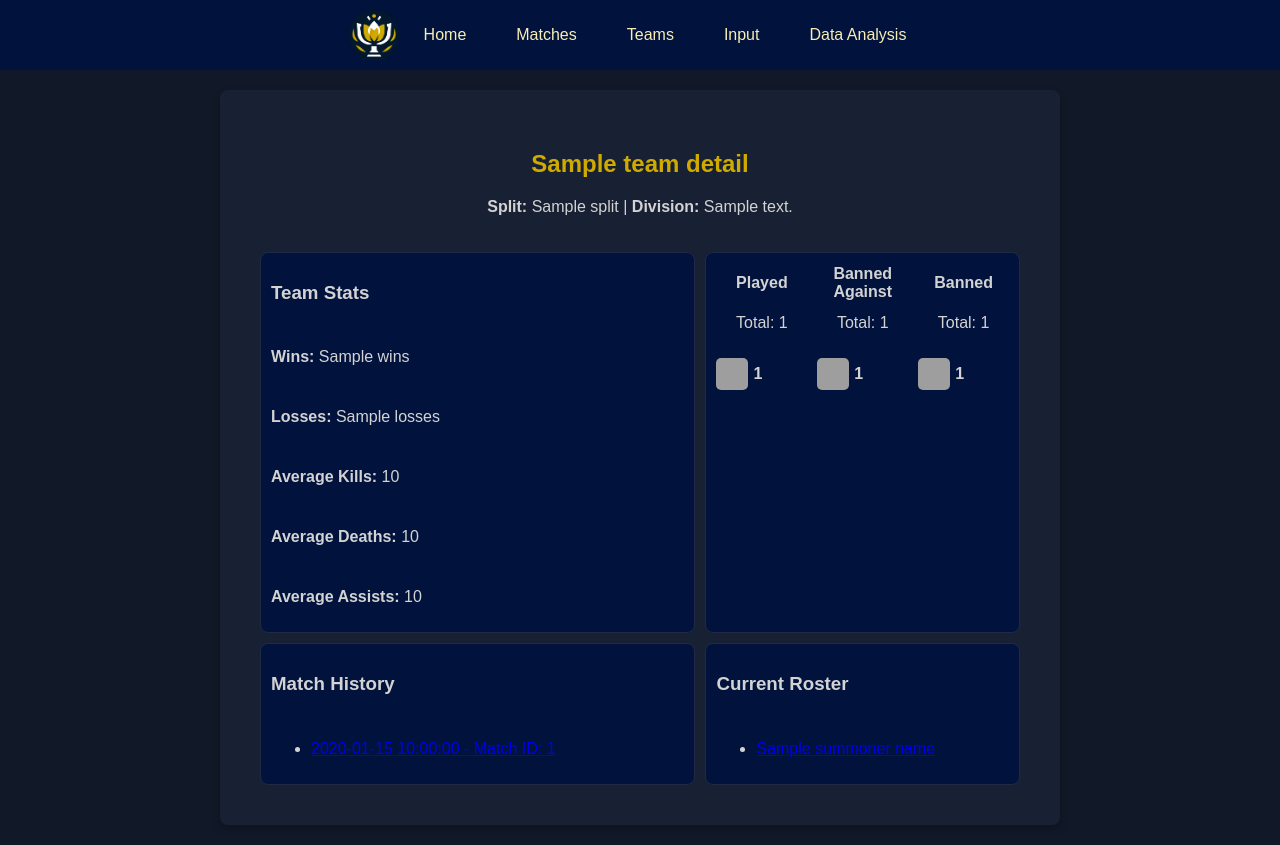
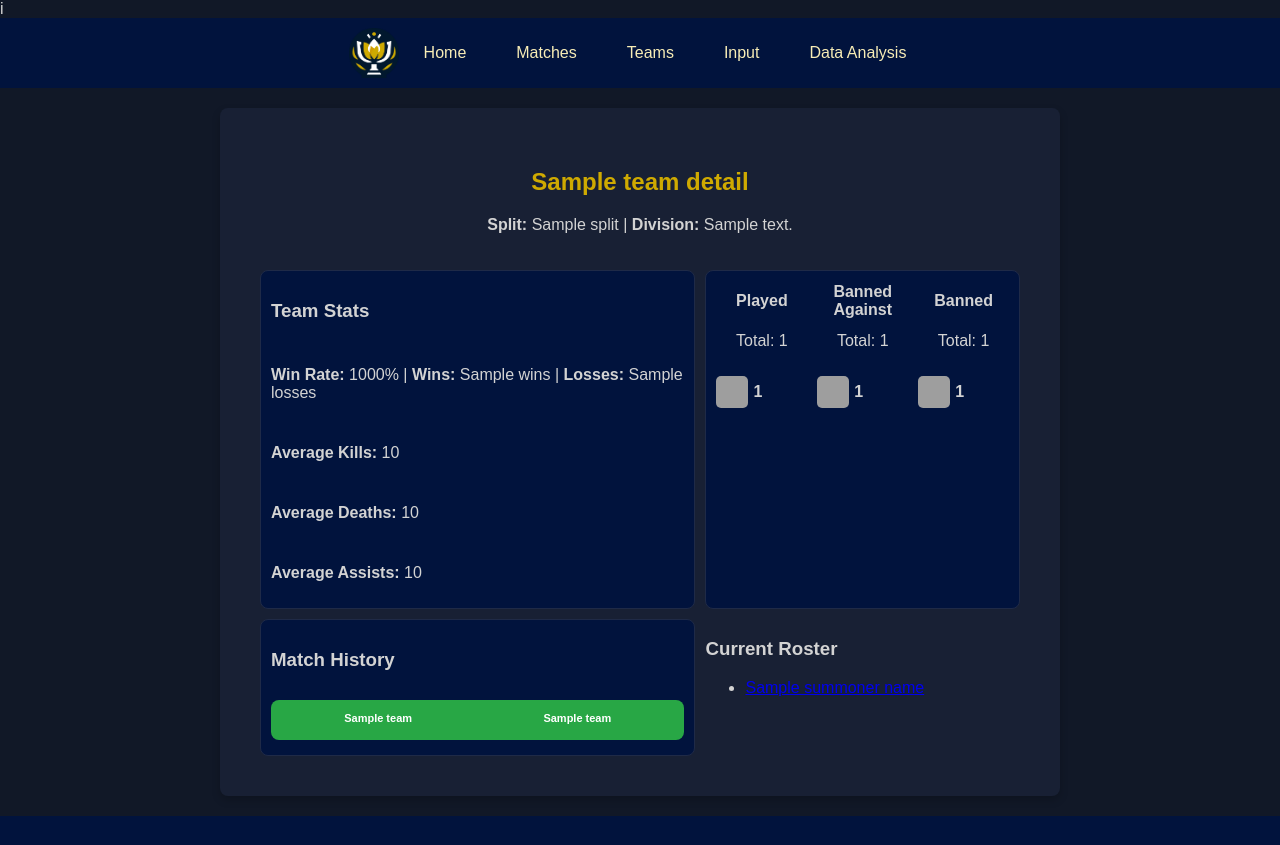
Before and after one commit to LotusHag/LoLApiVersion1, a Flask app: template templates/team_detail.html in a window 1280 px wide. After the commit the page ends 816 px from the top, so only its background shows below. Run offline with Flask 3, Linux system fonts and the light colour scheme; the template is opened without the code that fills it: most values are stand-ins (such as "Sample title", 1, 10 or a date in 2020); grey boxes are pictures that could not be loaded.

Commit message:
fixed team_detail (except for players and champ winrates and extra stats and /5 for all the stats)

```diff
--- a/app.py
+++ b/app.py
@@ -246,6 +246,7 @@ def team_detail(object_id):
     team = db['teams'].find_one({"_id": ObjectId(object_id)})
 
     if not team:
+        print("Team not found")
         return "Team not found", 404
 
     # Retrieve current roster
@@ -256,27 +257,67 @@ def team_detail(object_id):
     team['current_roster'] = current_roster
 
     # Fetch the last 10 matches and their details
-    match_history_ids = team.get('match_history', [])[-10:]
+    match_history_ids = team.get('match_history', [])
     matches = list(db['matches'].find({
         '_id': {
             '$in': [ObjectId(match_id) for match_id in match_history_ids if ObjectId.is_valid(match_id)]
         }
     }))
+
+    # Initialize wins and losses counters
+    wins = 0
+    losses = 0
+
+    # Debugging output for matches fetched
+    print(f"Total matches found: {len(matches)}")
+
+    # Get the team's name for comparison
+    current_team_name = team.get('team_name', 'Unknown')
+
+    # Process each match to determine wins and losses
     for match in matches:
-        game_start_timestamp = match.get('data', {}).get('game_start_timestamp')
-        match['date'] = datetime.utcfromtimestamp(game_start_timestamp / 1000).strftime('%Y-%m-%d %H:%M:%S') if game_start_timestamp else "Date not available"
+        print(f"Processing match: {match.get('_id')}")
 
-        resolved_teams = []
-        for team_id in match.get('teams', []):
-            resolved_team = db['teams'].find_one(
-                {"_id": ObjectId(team_id)} if ObjectId.is_valid(team_id) else {"team_name": team_id}
-            )
-            resolved_teams.append(resolved_team if resolved_team else {"team_name": team_id})
-        match['teams'] = resolved_teams
+        # Extract teams involved in the match
+        match_teams = match.get('teams', [])
+        print(f"Teams in match: {match_teams}")
+
+        # Ensure the current team is part of this match
+        if current_team_name not in match_teams:
+            print(f"Current team ({current_team_name}) is NOT in the match.")
+            continue
+
+        # Retrieve the winner information based on team ID
+        match_info = match.get('data', {}).get('info', {}).get('teams', [])
+        if len(match_info) != 2:
+            print("Match info does not have exactly two teams.")
+            continue
+
+        # Map the team names to their respective IDs
+        team_100_name = match_teams[0] if match_info[0]['teamId'] == 100 else match_teams[1]
+        team_200_name = match_teams[1] if match_info[1]['teamId'] == 200 else match_teams[0]
+
+        print(f"Team 100: {team_100_name}, Team 200: {team_200_name}")
+
+        # Determine if the current team won or lost
+        if current_team_name == team_100_name and match_info[0]['win']:
+            wins += 1
+            print(f"Current team ({current_team_name}) won the match. Total wins: {wins}")
+        elif current_team_name == team_200_name and match_info[1]['win']:
+            wins += 1
+            print(f"Current team ({current_team_name}) won the match. Total wins: {wins}")
+        else:
+            losses += 1
+            print(f"Current team ({current_team_name}) lost the match. Total losses: {losses}")
+
+    # Debug output for final win/loss tally
+    print(f"Final Wins: {wins}, Final Losses: {losses}")
 
     team['match_history'] = matches
+    team['wins'] = wins
+    team['losses'] = losses
 
-    # Ensure `latestVersion` and `championMap` are passed correctly
+    # Pass `latestVersion` and `championMap` correctly
     return render_template('team_detail.html', team_detail=team, latestVersion=latest_version, championMap=champion_map)
 
 
--- a/templates/team_detail.html
+++ b/templates/team_detail.html
@@ -1,4 +1,4 @@
-<!-- templates/team_detail.html -->
+i<!-- templates/team_detail.html -->
 
 {% extends 'base.html' %}
 
@@ -15,8 +15,7 @@
         <!-- Stats Section -->
         <div class="stats-section">
             <h3>Team Stats</h3>
-            <p><strong>Wins:</strong> {{ team_detail['stats_totals'].get('wins', 0) }}</p>
-            <p><strong>Losses:</strong> {{ team_detail['stats_totals'].get('losses', 0) }}</p>
+            <p><strong>Win Rate:</strong> {{ (team_detail['wins'] / (team_detail['wins'] + team_detail['losses'])) * 100 | round(1) }}% | <strong>Wins:</strong> {{ team_detail['wins'] }} | <strong>Losses:</strong> {{ team_detail['losses'] }}</p>
             <p><strong>Average Kills:</strong> {{ (team_detail['stats_totals'].get('kills', 0) / (team_detail['stats_totals'].get('matches', 1))) | round(1) }}</p>
             <p><strong>Average Deaths:</strong> {{ (team_detail['stats_totals'].get('deaths', 0) / (team_detail['stats_totals'].get('matches', 1))) | round(1) }}</p>
             <p><strong>Average Assists:</strong> {{ (team_detail['stats_totals'].get('assists', 0) / (team_detail['stats_totals'].get('matches', 1))) | round(1) }}</p>
@@ -97,9 +96,36 @@
             <h3>Match History</h3>
             <ul>
                 {% for match in team_detail['match_history'] %}
+                {% set current_team_name = team_detail['team_name'] %}
+                {% set team_100_name = match['teams'][0] %}
+                {% set team_200_name = match['teams'][1] %}
+                {% set match_info = match['data']['info']['teams'] %}
+                {% set is_current_team_100 = (current_team_name == team_100_name) %}
+                {% set current_team_won = (is_current_team_100 and match_info[0]['win']) or (not is_current_team_100 and match_info[1]['win']) %}
                 <li>
-                    <a href="{{ url_for('match_detail', object_id=match['_id']|string) }}">
-                        {{ match['date'] }} - Match ID: {{ match['data']['match_id'] }}
+                    <a href="{{ url_for('match_detail', object_id=match['_id']|string) }}" class="match-button {% if current_team_won %}win{% else %}loss{% endif %}">
+                        <div class="champ-icons">
+                            <div class="team-100-champs">
+                                <span class="team-name">{{ team_100_name }}</span>
+                                <div class="icons">
+                                    {% for participant in match['data']['info']['participants'] %}
+                                    {% if participant['teamId'] == 100 %}
+                                    <img src="https://ddragon.leagueoflegends.com/cdn/{{ latestVersion }}/img/champion/{{ championMap[participant['championId']] }}.png" alt="{{ championMap[participant['championId']] }}">
+                                    {% endif %}
+                                    {% endfor %}
+                                </div>
+                            </div>
+                            <div class="team-200-champs">
+                                <span class="team-name">{{ team_200_name }}</span>
+                                <div class="icons">
+                                    {% for participant in match['data']['info']['participants'] %}
+                                    {% if participant['teamId'] == 200 %}
+                                    <img src="https://ddragon.leagueoflegends.com/cdn/{{ latestVersion }}/img/champion/{{ championMap[participant['championId']] }}.png" alt="{{ championMap[participant['championId']] }}">
+                                    {% endif %}
+                                    {% endfor %}
+                                </div>
+                            </div>
+                        </div>
                     </a>
                 </li>
                 {% endfor %}
@@ -185,7 +211,7 @@
         flex-direction: column;
         align-items: center;
         justify-content: space-between;
-        height: 80px; /* Standardized height for the header box */
+        height: 80px;
         margin-bottom: 10px;
     }
 
@@ -193,14 +219,14 @@
         display: flex;
         align-items: center;
         justify-content: center;
-        height: 40px; /* Fixed height for uniform sizing */
+        height: 40px;
         width: 100%;
         text-align: center;
     }
 
     .header-box h4, .total-box p {
         margin: 0;
-        font-size: clamp(14px, 2vw, 16px); /* Dynamic font size adjustment */
+        font-size: clamp(14px, 2vw, 16px);
     }
 
     .scrollable-list {
@@ -254,20 +280,83 @@
         display: flex;
         flex-direction: column;
         gap: 10px;
-        max-height: 250px;
+        max-height: 350px; /* Extended height */
+        overflow-y: auto; /* Enable scrolling */
     }
 
-    .roster-section {
-        grid-column: 2 / 3;
-        border: 1px solid var(--bg-medium-blue);
-        padding: 10px;
-        background-color: var(--bg-dark-blue);
+    .match-history-section ul {
+        list-style: none;
+        padding: 0;
+        margin: 0;
+    }
+
+    .match-history-section li {
+        margin-bottom: 5px;
+    }
+
+    .match-button {
+        display: flex;
+        justify-content: center;
+        align-items: center;
+        padding: 2px 10px;
         border-radius: 8px;
+        text-decoration: none;
+        color: #fff;
+        background-color: var(--bg-medium-blue);
+        transition: background-color 0.3s ease;
+        font-size: 12px;
+        height: 36px;
+        position: relative;
+    }
+
+    .match-button.win {
+        background-color: #28a745;
+    }
+
+    .match-button.loss {
+        background-color: #dc3545;
+    }
+
+    .match-button:hover {
+        background-color: rgba(255, 255, 255, 0.1); /* Lighten the button color on hover */
+    }
+
+    .champ-icons {
+        display: flex;
+        align-items: center;
+        gap: 5px;
+        justify-content: space-around;
+        width: 100%;
+    }
+
+    .champ-icons .team-name {
+        font-weight: bold;
+        font-size: 11px;
+        text-align: center;
+        margin-bottom: 2px;
+    }
+
+    .icons {
+        display: flex;
+        gap: 1px;
+        justify-content: center;
+    }
+
+    .icons img {
+        width: 18px;
+        height: 18px;
+        border-radius: 3px;
+    }
+
+    .team-100-champs,
+    .team-200-champs {
         display: flex;
         flex-direction: column;
-        gap: 10px;
-        max-height: 300px;
+        align-items: center;
+        gap: 1px;
     }
 </style>
 
+
+
 {% endblock %}
```
